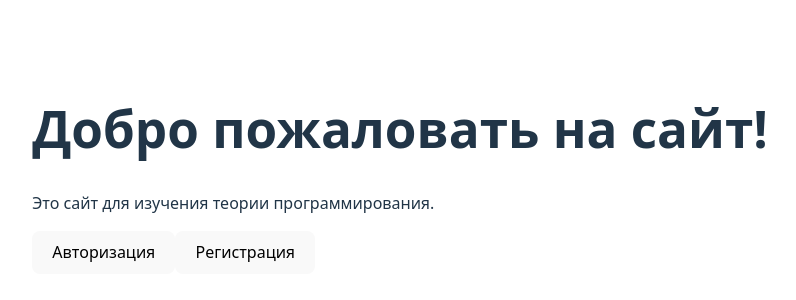
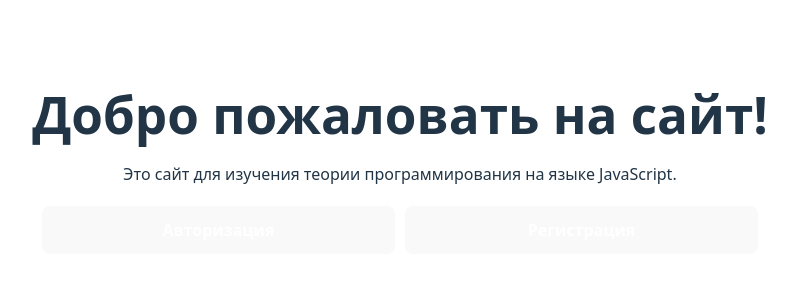
Before and after one commit to N01ZY-D/code-battle, a React (Vite) app in the folder frontend/: page / in a window 1280 px wide. Shown: the part 230-530 px from the top of the page, without its empty margins (240-1036 px from the left). Built offline with nearby package versions, Linux system fonts and the light colour scheme.

Commit message:
homePage css added

```diff
--- a/frontend/src/pages/HomePage.jsx
+++ b/frontend/src/pages/HomePage.jsx
@@ -1,16 +1,19 @@
 import React from "react";
 import { Link } from "react-router-dom";
+import "../styles/HomePage.css"; // Импортируем стили для главной страницы
 
 const HomePage = () => {
   return (
-    <div>
-      <h1>Добро пожаловать на сайт!</h1>
-      <p>Это сайт для изучения теории программирования.</p>
-      <div>
-        <Link to="/login">
+    <div className="home-container">
+      <h1 className="home-title">Добро пожаловать на сайт!</h1>
+      <p className="home-description">
+        Это сайт для изучения теории программирования на языке JavaScript.
+      </p>
+      <div className="home-buttons">
+        <Link to="/login" className="home-button">
           <button>Авторизация</button>
         </Link>
-        <Link to="/register">
+        <Link to="/register" className="home-button">
           <button>Регистрация</button>
         </Link>
       </div>
--- /dev/null
+++ b/frontend/src/styles/homePage.css
@@ -0,0 +1,43 @@
+.home-container {
+  display: flex;
+  flex-direction: column;
+  align-items: center;
+  gap: 20px;
+}
+
+.home-title {
+  margin: 0;
+}
+
+.home-description {
+  margin: 0;
+}
+
+.home-buttons {
+  width: 100%;
+  display: flex;
+  flex-direction: row;
+  gap: 10px;
+  justify-content: center;
+}
+
+.home-button {
+  flex: 0 0 48%; /* Каждая кнопка будет занимать 48% ширины */
+}
+
+.home-button button {
+  width: 100%; /* Делаем кнопку на 100% ширины своего контейнера */
+  text-align: center;
+  padding: 12px 0;
+  color: white;
+  font-size: 16px;
+  font-weight: bold;
+  border-radius: 8px;
+  cursor: pointer;
+  text-decoration: none;
+  transition: background-color 0.3s ease;
+}
+
+.home-button button:hover {
+  background-color: #344756;
+}
```
